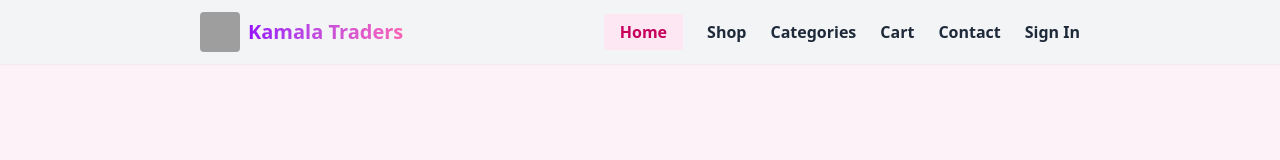
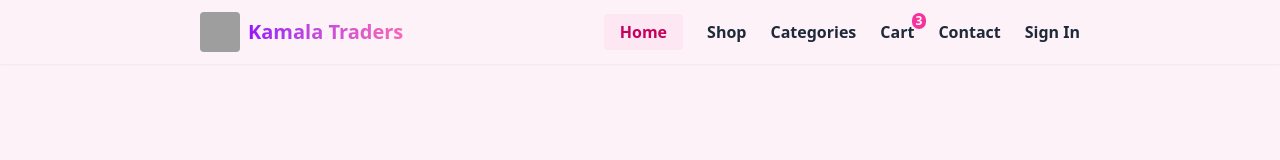
Before and after one commit to iamavikraxit/doctor-appointment-frontend, a React (Vite) app: page / in a window 1280 px wide. Shown: the top 160 px of the page. Built offline with nearby package versions, Linux system fonts and the light colour scheme; grey boxes are pictures that could not be loaded.

Commit message:
Enhance cart display in Header component with item count and update header background color for improved aesthetics

```diff
--- a/src/components/common/Header.jsx
+++ b/src/components/common/Header.jsx
@@ -10,13 +10,23 @@ const Header = () => {
         { name: 'Home', path: '/' },
         { name: 'Shop', path: '/shop' },
         { name: 'Categories', path: '/categories' },
-        { name: 'Cart', path: '/cart' },
+        {
+            name: (
+                <span className="relative">
+                    Cart
+                    <span className="absolute -top-2 -right-3 bg-pink-500 text-white text-xs rounded-full px-1">
+                        3
+                    </span>
+                </span>
+            ),
+            path: '/cart'
+        },
         { name: 'Contact', path: '/contact' },
         { name: 'Sign In', path: '/login' },
     ];
 
     return (
-        <header className="bg-gray-100 px-6 sm:px-10 py-3 shadow-xs fixed top-0 left-0 w-full z-50">
+        <header className="bg-pink-50 px-6 sm:px-10 py-3 shadow-xs fixed top-0 left-0 w-full z-50">
             <div className="flex items-center justify-between lg:px-40">
                 {/* Logo */}
                 <div className="flex items-center">
```
